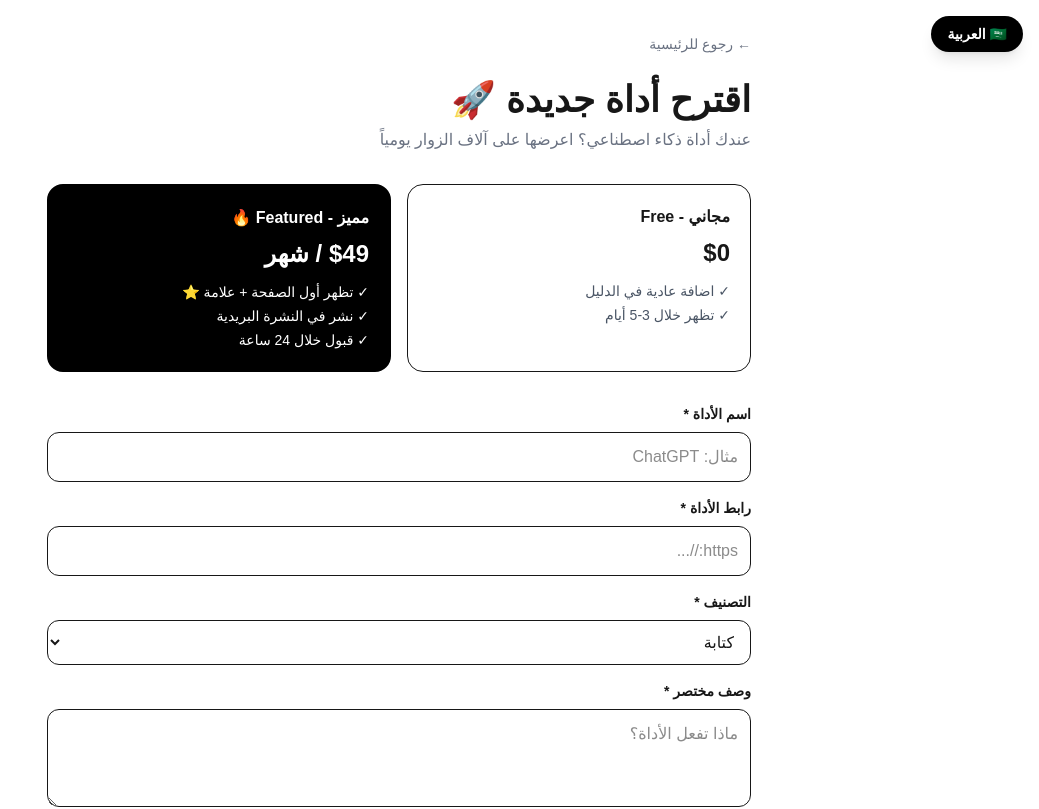
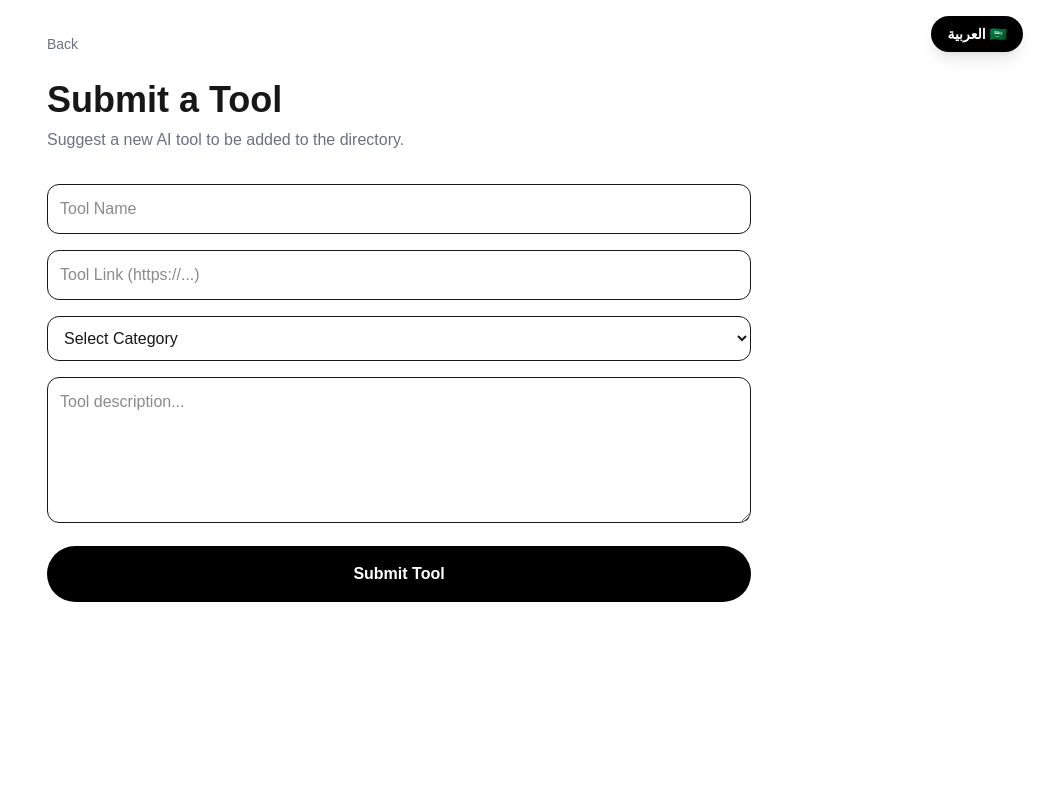
Before and after one commit to mostafaelhady245/ai-mvp, a Next.js app: page /submit in a window 1280 px wide. Shown: the top 809 px of the page, without its empty margins (241-1280 px from the left). Built offline with nearby package versions, Linux system fonts and the light colour scheme.

Commit message:
fix: make submit page bilingual

```diff
--- a/src/app/page.tsx
+++ b/src/app/page.tsx
@@ -1,5 +1,5 @@
 "use client";
-import { useState } from "react";
+import { useState, useEffect } from "react";
 import { tools } from "./data/tools";
 import Link from "next/link";
 import { useLang } from "./context/LanguageContext";
@@ -7,6 +7,10 @@ export default function Home() {
   const { lang, t } = useLang();
   const [q, setQ] = useState("");
   const [cat, setCat] = useState(t.all);
+
+  useEffect(() => {
+    setCat(t.all);
+  }, [lang, t.all]);
 
   const categories_en = ["All", "Writing", "Image", "Video", "Voice", "Marketing", "Coding"];
   const categories_ar = ["الكل", "كتابة", "صور", "فيديو", "صوت", "تسويق", "برمجة"];
--- a/src/app/submit/page.tsx
+++ b/src/app/submit/page.tsx
@@ -1,84 +1,41 @@
 "use client";
 import { useState } from "react";
 import Link from "next/link";
+import { useLang } from "../context/LanguageContext";
 
 export default function SubmitPage() {
+    const { lang } = useLang();
     const [sent, setSent] = useState(false);
-    const [form, setForm] = useState({ name: "", link: "", desc: "", cat: "كتابة", email: "" });
-
-    const handleSubmit = (e: React.FormEvent) => {
-        e.preventDefault();
-        // هيفتح الايميل عندك فيه بيانات الأداة
-        const subject = `طلب اضافة أداة جديدة: ${form.name}`;
-        const body = `اسم الأداة: ${form.name}%0Aالرابط: ${form.link}%0Aالتصنيف: ${form.cat}%0Aالوصف: ${form.desc}%0Aايميل صاحب الأداة: ${form.email}`;
-        window.location.href = `mailto:support@dalil-ai.com?subject=${subject}&body=${body}`;
-        setSent(true);
-    };
-
-    if (sent) {
-        return (
-            <div className="max-w-2xl mx-auto p-8 bg-white min-h-screen text-center" dir="rtl">
-                <Link href="/" className="text-sm text-gray-500">← رجوع للرئيسية</Link>
-                <h1 className="text-3xl font-black mt-6">✅ تم استلام طلبك!</h1>
-                <p className="text-gray-600 mt-3">سيتم مراجعة الأداة و الرد عليك خلال 24 ساعة. شكرا لك!</p>
-                <p className="text-xs text-gray-400 mt-2">تم فتح بريدك الالكتروني تلقائيا، لو مفتحش ابعتلنا على support@dalil-ai.com</p>
-            </div>
-        );
-    }
 
     return (
-        <div className="max-w-3xl mx-auto p-8 bg-white min-h-screen" dir="rtl">
-            <Link href="/" className="text-sm text-gray-500 hover:text-black">← رجوع للرئيسية</Link>
-            <h1 className="text-4xl font-black mt-6">اقترح أداة جديدة 🚀</h1>
-            <p className="text-gray-500 mt-2">عندك أداة ذكاء اصطناعي؟ اعرضها على آلاف الزوار يومياً</p>
+        <div className="max-w-3xl mx-auto p-8 bg-white min-h-screen" dir={lang === "ar" ? "rtl" : "ltr"}>
+            <Link href="/" className="text-sm text-gray-500">{lang === "en" ? "Back" : "رجوع"}</Link>
+            <h1 className="text-4xl font-black mt-6">{lang === "en" ? "Submit a Tool" : "اقترح أداة"}</h1>
+            <p className="text-gray-500 mt-2">{lang === "en" ? "Suggest a new AI tool to be added to the directory." : "اقترح أداة ذكاء اصطناعي جديدة لإضافتها للدليل."}</p>
 
-            {/* الباقات */}
-            <div className="grid grid-cols-1 md:grid-cols-2 gap-4 mt-8">
-                <div className="border p-5 rounded-2xl">
-                    <h3 className="font-bold">مجاني - Free</h3>
-                    <p className="text-2xl font-black mt-2">$0</p>
-                    <ul className="text-sm text-gray-600 mt-3 space-y-1">
-                        <li>✓ اضافة عادية في الدليل</li>
-                        <li>✓ تظهر خلال 3-5 أيام</li>
-                    </ul>
+            {sent ? (
+                <div className="mt-8 bg-green-50 p-6 rounded-2xl text-center text-green-700 font-bold">
+                    ✓ {lang === "en" ? "Thank you! We will review your tool soon." : "شكرا لك! سنراجع أداتك قريبا."}
                 </div>
-                <div className="border-2 border-black p-5 rounded-2xl bg-black text-white">
-                    <h3 className="font-bold">مميز - Featured 🔥</h3>
-                    <p className="text-2xl font-black mt-2">$49 / شهر</p>
-                    <ul className="text-sm mt-3 space-y-1">
-                        <li>✓ تظهر أول الصفحة + علامة ⭐</li>
-                        <li>✓ نشر في النشرة البريدية</li>
-                        <li>✓ قبول خلال 24 ساعة</li>
-                    </ul>
-                </div>
-            </div>
-
-            <form onSubmit={handleSubmit} className="mt-8 space-y-4">
-                <div>
-                    <label className="block text-sm font-bold mb-2">اسم الأداة *</label>
-                    <input required value={form.name} onChange={e => setForm({ ...form, name: e.target.value })} placeholder="مثال: ChatGPT" className="w-full border p-3 rounded-xl" />
-                </div>
-                <div>
-                    <label className="block text-sm font-bold mb-2">رابط الأداة *</label>
-                    <input required type="url" value={form.link} onChange={e => setForm({ ...form, link: e.target.value })} placeholder="https://..." className="w-full border p-3 rounded-xl" />
-                </div>
-                <div>
-                    <label className="block text-sm font-bold mb-2">التصنيف *</label>
-                    <select value={form.cat} onChange={e => setForm({ ...form, cat: e.target.value })} className="w-full border p-3 rounded-xl">
-                        <option>كتابة</option><option>صور</option><option>فيديو</option><option>صوت</option><option>تسويق</option><option>برمجة</option>
+            ) : (
+                <form onSubmit={(e) => { e.preventDefault(); setSent(true); }} className="mt-8 space-y-4">
+                    <input required placeholder={lang === "en" ? "Tool Name" : "اسم الأداة"} className="w-full border p-3 rounded-xl" />
+                    <input required type="url" placeholder={lang === "en" ? "Tool Link (https://...)" : "رابط الأداة"} className="w-full border p-3 rounded-xl" />
+                    <select required className="w-full border p-3 rounded-xl">
+                        <option value="">{lang === "en" ? "Select Category" : "اختر الفئة"}</option>
+                        <option>Writing / كتابة</option>
+                        <option>Image / صور</option>
+                        <option>Video / فيديو</option>
+                        <option>Voice / صوت</option>
+                        <option>Marketing / تسويق</option>
+                        <option>Coding / برمجة</option>
                     </select>
-                </div>
-                <div>
-                    <label className="block text-sm font-bold mb-2">وصف مختصر *</label>
-                    <textarea required rows={3} value={form.desc} onChange={e => setForm({ ...form, desc: e.target.value })} placeholder="ماذا تفعل الأداة؟" className="w-full border p-3 rounded-xl"></textarea>
-                </div>
-                <div>
-                    <label className="block text-sm font-bold mb-2">ايميلك *</label>
-                    <input required type="email" value={form.email} onChange={e => setForm({ ...form, email: e.target.value })} placeholder="you@mail.com" className="w-full border p-3 rounded-xl" />
-                </div>
-                <button type="submit" className="w-full bg-black text-white p-4 rounded-full font-bold hover:bg-gray-800">إرسال الطلب →</button>
-                <p className="text-center text-xs text-gray-400">للإعلان المميز راسلنا بعد الإرسال على almostafaalhady913@gmail.com</p>
-            </form>
+                    <textarea required rows={5} placeholder={lang === "en" ? "Tool description..." : "وصف الأداة..."} className="w-full border p-3 rounded-xl"></textarea>
+                    <button className="w-full bg-black text-white p-4 rounded-full font-bold">
+                        {lang === "en" ? "Submit Tool" : "إرسال الأداة"}
+                    </button>
+                </form>
+            )}
         </div>
     );
 }
```
